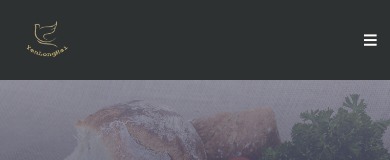
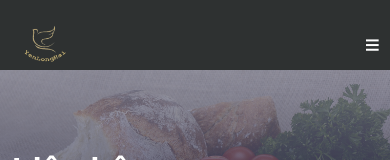
Before and after one commit to loctran1411/restaurant, a React (Create React App) app: page /contact in a window 390 px wide. Shown: the top 160 px of the page. Built offline with nearby package versions, Linux system fonts and the light colour scheme.

Commit message:
fix css header

```diff
--- a/src/components/Header/Header.jsx
+++ b/src/components/Header/Header.jsx
@@ -1,6 +1,6 @@
 import React, { useRef, useEffect } from "react";
 
-import { Container } from "reactstrap";
+// import { Container } from "reactstrap";
 import logo from "../../assets/images/logo_yen.png";
 import { Link, NavLink, BrowserRouter as Router } from "react-router-dom";
 import { useSelector, useDispatch } from "react-redux";
@@ -59,9 +59,8 @@ const Header = () => {
 
   return (
     <header className="header" ref={headerRef}>
-      <Container>
         {/* <div className="nav__wrapper d-flex align-items-center justify-content-between"> */}
-        <div className="nav__wrapper d-flex justify-content-between">
+        <div className="nav__wrapper d-flex justify-content-between header-container">
           <div className="logo">
             <Link to={'/'}><img src={logo} alt="logo" /></Link>
             {/* <h5>YenLongHai</h5> */}
@@ -111,7 +110,6 @@ const Header = () => {
             </span>
           </div>
         </div>
-      </Container>
     </header>
   );
 };
--- a/src/styles/header.css
+++ b/src/styles/header.css
@@ -3,6 +3,10 @@
   /* height: 90px; */
   /* line-height: 100px; */
   background: #2e3131;
+}
+
+.header-container {
+  padding: 0px 10px;
 }
 
 /* .logo {
@@ -149,7 +153,8 @@
   .show__menu {
     display: block;
   }
-  .show__menu .navbar-expand .navbar-nav{
+
+  .show__menu .navbar-expand .navbar-nav {
     flex-direction: column !important;
   }
 }
@@ -161,8 +166,8 @@
 
   .header {
     width: 100%;
-    height: 80px;
-    line-height: 80px;
+    height: 70px;
+    line-height: 90px;
   }
 
   .logo img {
@@ -172,7 +177,8 @@
   .logo h5 {
     margin-top: -55px;
   }
-  .show__menu .navbar-expand .navbar-nav{
+
+  .show__menu .navbar-expand .navbar-nav {
     flex-direction: column !important;
   }
 }
```
